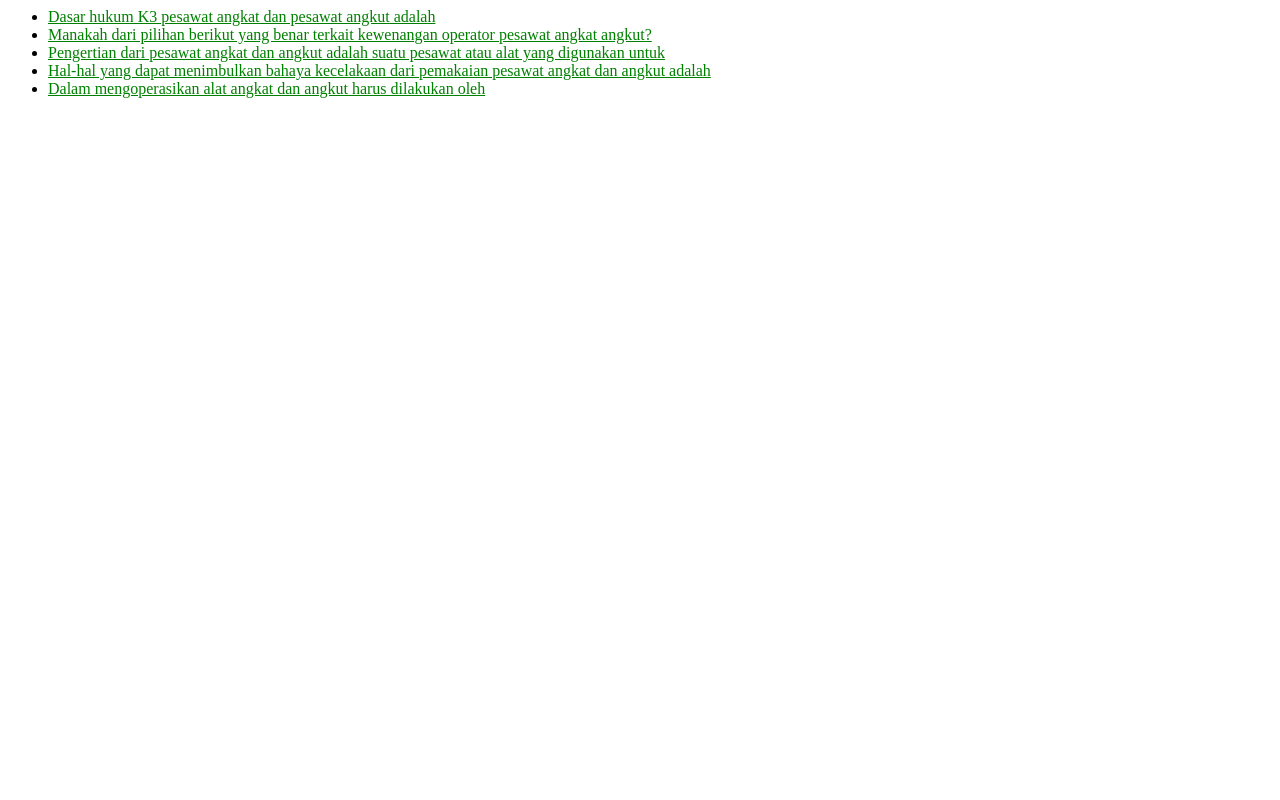
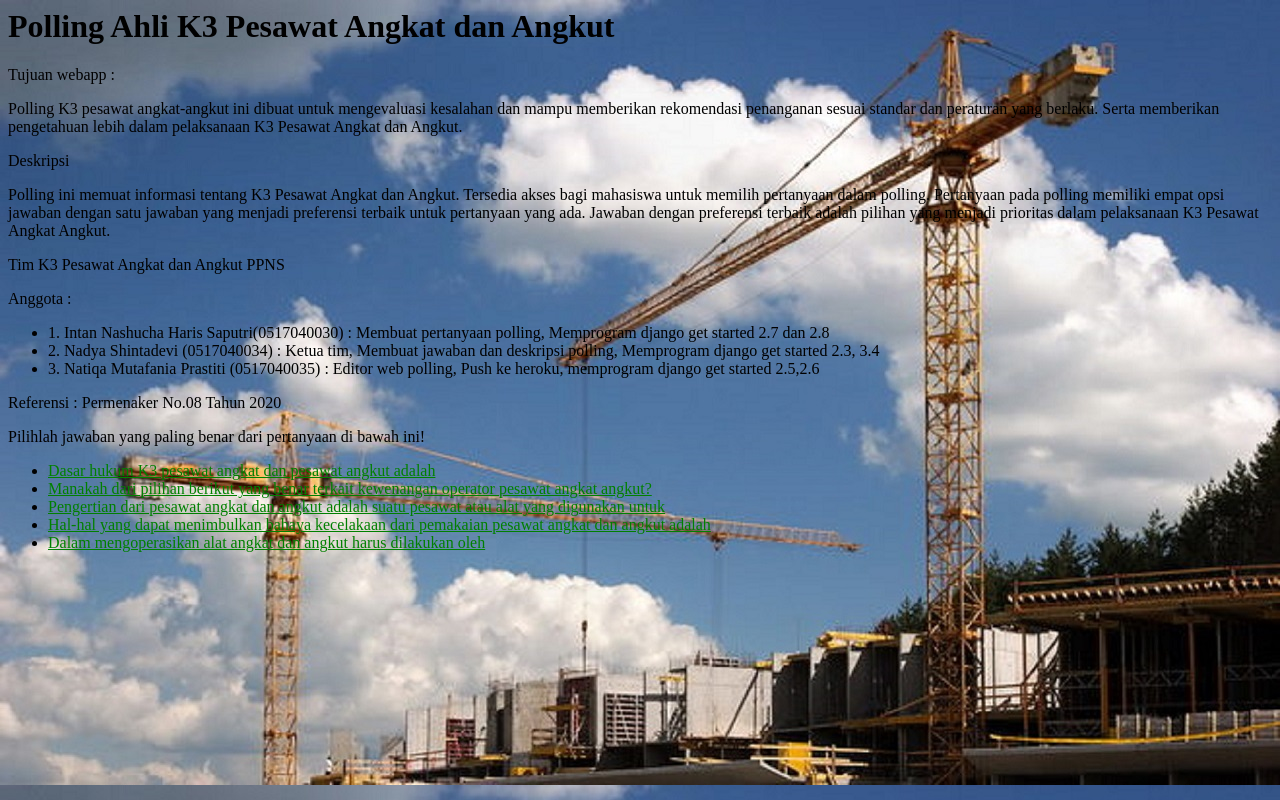
Before and after one commit to masrizram/uas_si_kel4, a Django app: page /polls/ in a window 1280 px wide. Run offline with Django 3.2, Linux system fonts and the light colour scheme; data comes from the database, SQL or seed files in the repository.

Commit message:
Update index.html

```diff
--- a/polls/templates/polls/index.html
+++ b/polls/templates/polls/index.html
@@ -1,6 +1,26 @@
 {% load static %}
 
 <link rel="stylesheet" type="text/css" href="{% static 'polls/style.css' %}">
+<style>
+body {
+	background-image: url("../static/polls/images/background.gif");
+   }
+</style>
+<body>
+	<h1>Polling Ahli K3 Pesawat Angkat dan Angkut </h1>
+	<p>Tujuan webapp :</p>
+	<p>Polling K3 pesawat angkat-angkut ini dibuat untuk mengevaluasi kesalahan dan mampu memberikan rekomendasi penanganan sesuai standar dan peraturan yang berlaku. Serta memberikan pengetahuan lebih dalam pelaksanaan K3 Pesawat Angkat dan Angkut.</p>
+	<p>Deskripsi</p>
+	<p>Polling ini memuat informasi tentang K3 Pesawat Angkat dan Angkut. Tersedia akses bagi mahasiswa untuk memilih pertanyaan dalam polling. Pertanyaan pada polling memiliki empat opsi jawaban dengan satu jawaban yang menjadi preferensi terbaik untuk pertanyaan yang ada. Jawaban dengan preferensi terbaik adalah pilihan yang menjadi prioritas dalam pelaksanaan K3 Pesawat Angkat Angkut.</p>
+	<p>Tim K3 Pesawat Angkat dan Angkut PPNS</p>
+	<p>Anggota :</p>
+	<ul>
+		<li>1. Intan Nashucha Haris Saputri(0517040030) : Membuat pertanyaan polling, Memprogram django get started 2.7 dan 2.8</li>
+		<li>2. Nadya Shintadevi (0517040034) : Ketua tim, Membuat jawaban dan deskripsi polling, Memprogram django get started 2.3, 3.4</li>
+		<li>3. Natiqa Mutafania Prastiti (0517040035) : Editor web polling, Push ke heroku, memprogram django get started 2.5,2.6</li>
+	</ul>
+	<p> Referensi : Permenaker No.08 Tahun 2020
+	<p>Pilihlah jawaban yang paling benar dari pertanyaan di bawah ini!</p>
 
 {% if latest_question_list %}
 	<ul>
@@ -13,3 +33,5 @@
 {% else %}
 	<p>No polls are available.</p>
 {% endif %}
+
+</body>
```
